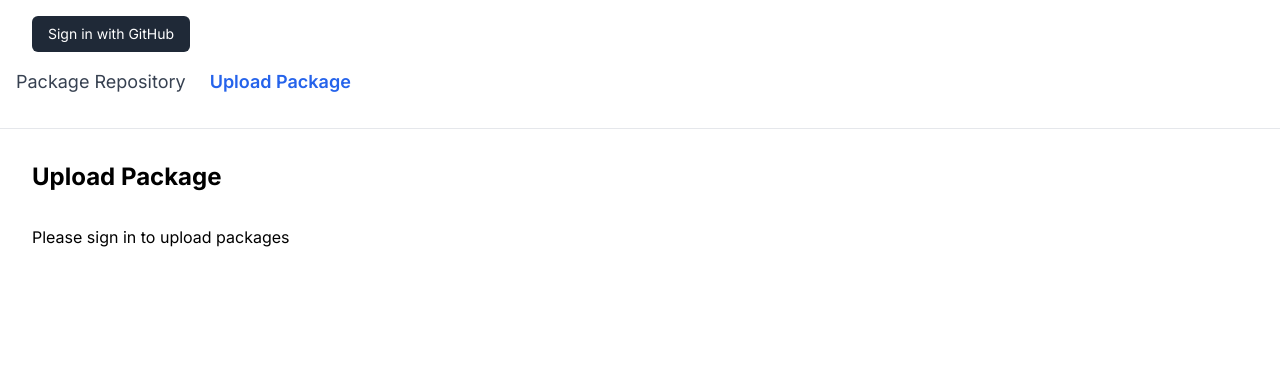
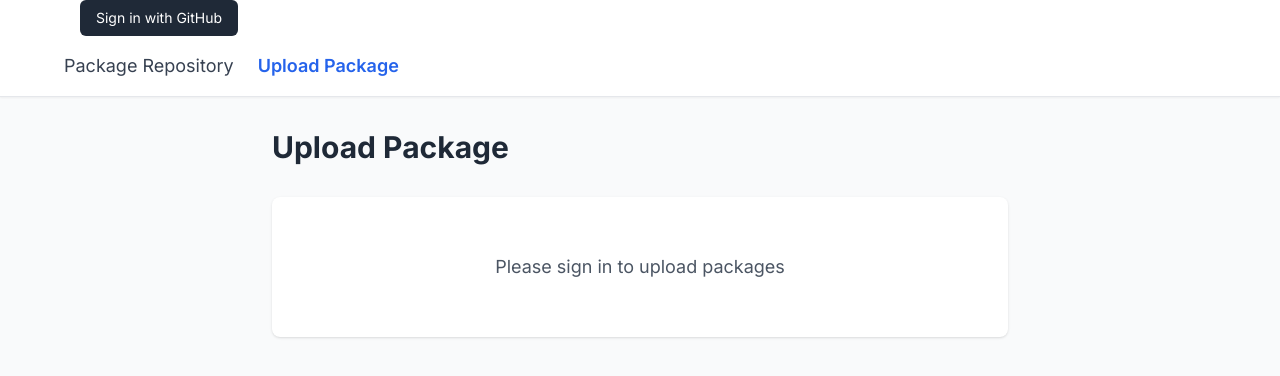
Before and after one commit to Mudlet/mudlet-package-repository, a Next.js app in the folder mudlet-package-site/: page /upload in a window 1280 px wide. Shown: the top 376 px of the page. Built offline with nearby package versions, Linux system fonts and the light colour scheme; no server answers.

Commit message:
Enhance PackageUpload and UploadPage components with improved styling and layout for better user experience

```diff
--- a/mudlet-package-site/app/components/PackageUpload.tsx
+++ b/mudlet-package-site/app/components/PackageUpload.tsx
@@ -23,7 +23,6 @@ export const PackageUpload = () => {
       })
 
       if (response.ok) {
-        // Handle successful upload
         setFile(null)
       }
     } catch (error) {
@@ -34,24 +33,39 @@ export const PackageUpload = () => {
   }
 
   if (!session) {
-    return <p>Please sign in to upload packages</p>
+    return (
+      <div className="text-center py-8">
+        <p className="text-gray-600 text-lg">Please sign in to upload packages</p>
+      </div>
+    )
   }
 
   return (
-    <form onSubmit={handleSubmit} className="space-y-4">
-      <div>
-        <label className="block mb-2">Select .mpackage file:</label>
+    <form onSubmit={handleSubmit} className="space-y-6">
+      <div className="space-y-2">
+        <label className="block text-sm font-medium text-gray-700">
+          Select .mpackage file:
+        </label>
         <input
           type="file"
           accept=".mpackage"
           onChange={(e) => setFile(e.target.files?.[0] || null)}
-          className="border p-2"
+          className="block w-full text-sm text-gray-500
+            file:mr-4 file:py-2 file:px-4
+            file:rounded-md file:border-0
+            file:text-sm file:font-semibold
+            file:bg-blue-50 file:text-blue-700
+            hover:file:bg-blue-100
+            cursor-pointer"
         />
       </div>
       <button
         type="submit"
         disabled={!file || uploading}
-        className="px-4 py-2 bg-blue-500 text-white rounded disabled:bg-gray-400"
+        className="w-full px-4 py-2 bg-blue-600 text-white rounded-md
+          hover:bg-blue-700 focus:outline-none focus:ring-2 focus:ring-blue-500
+          disabled:bg-gray-400 disabled:cursor-not-allowed
+          transition-colors"
       >
         {uploading ? 'Uploading...' : 'Upload Package'}
       </button>
--- a/mudlet-package-site/app/layout.tsx
+++ b/mudlet-package-site/app/layout.tsx
@@ -16,13 +16,17 @@ export default async function RootLayout({
 
   return (
     <html lang="en">
-      <body className={inter.className}>
+      <body className={`${inter.className} bg-gray-50`}>
         <SessionProvider session={session}>
-          <header className="p-4 border-b">
-            <Auth />
-            <Navigation />
+          <header className="bg-white border-b shadow-sm">
+            <div className="max-w-6xl mx-auto">
+              <Auth />
+              <Navigation />
+            </div>
           </header>
-          {children}
+          <div className="max-w-6xl mx-auto">
+            {children}
+          </div>
         </SessionProvider>
       </body>
     </html>
--- a/mudlet-package-site/app/upload/page.tsx
+++ b/mudlet-package-site/app/upload/page.tsx
@@ -2,9 +2,11 @@ import { PackageUpload } from '../components/PackageUpload'
 
 export default function UploadPage() {
   return (
-    <main className="min-h-screen p-8">
-      <h1 className="text-2xl font-bold mb-8">Upload Package</h1>
-      <PackageUpload />
-    </main>
+    <div className="page-content">
+      <h1 className="text-3xl font-bold text-gray-800 mb-8">Upload Package</h1>
+      <div className="bg-white rounded-lg shadow p-6">
+        <PackageUpload />
+      </div>
+    </div>
   )
 }
```
